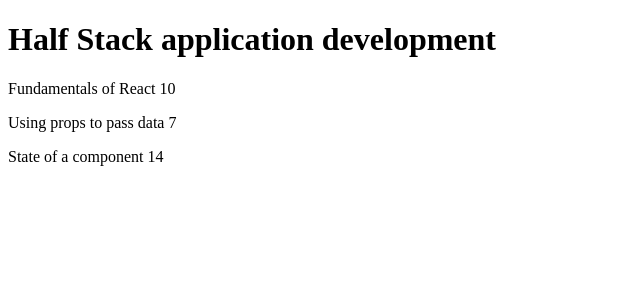
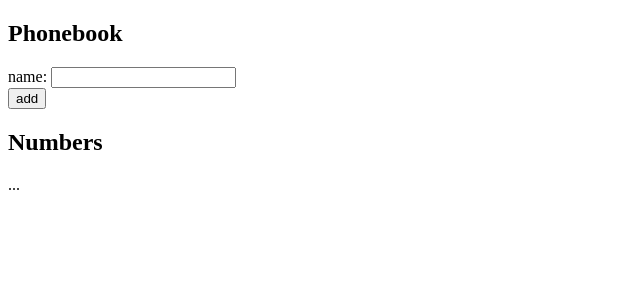
Before and after one commit to Jimgald/FullStackOpen_course, a React (Vite) app in the folder ejercicio/: page / in a window 1280 px wide. Shown: the top 300 px of the page, without its empty margins (0-640 px from the left). Built offline with nearby package versions, Linux system fonts and the light colour scheme.

Commit message:
initial commit

```diff
--- a/ejercicio/src/App.jsx
+++ b/ejercicio/src/App.jsx
@@ -1,71 +1,26 @@
+import { useState } from 'react'
 
-
-const Course = ({ courseCu }) => {
-  console.log(courseCu)
-  return (
-    <>
-      <Header courseHeader={courseCu}/>
-      <Content courseContent={courseCu}/>
-    </>
-
-  )
-
-}
-const Header = ({ courseHeader }) => {
+const App = () => {
+  const [persons, setPersons] = useState([
+    { name: 'Arto Hellas' }
+  ])
+  const [newName, setNewName] = useState('')
 
   return (
-    <>
-    <h1>{courseHeader.name}</h1>
-    </>
-
+    <div>
+      <h2>Phonebook</h2>
+      <form>
+        <div>
+          name: <input />
+        </div>
+        <div>
+          <button type="submit">add</button>
+        </div>
+      </form>
+      <h2>Numbers</h2>
+      ...
+    </div>
   )
-
-}
-const Content = ({ courseContent }) => {
-  const parts = courseContent.parts
-  return (
-    <>
-    {parts.map(p => (
-      <Part key={p.id} coursePart={p} />
-    ))}
-    </>
-
-  )
-
-}
-const Part = ({ coursePart }) => {
-  return (
-    <>
-      <p>{coursePart.name} {coursePart.exercises}</p>
-    </>
-  )
-
-}
-
-const App = () => {
-  const course = {
-    id: 1,
-    name: 'Half Stack application development',
-    parts: [
-      {
-        name: 'Fundamentals of React',
-        exercises: 10,
-        id: 1
-      },
-      {
-        name: 'Using props to pass data',
-        exercises: 7,
-        id: 2
-      },
-      {
-        name: 'State of a component',
-        exercises: 14,
-        id: 3
-      }
-    ]
-  }
-
-  return <Course courseCu={course} />
 }
 
 export default App
```
